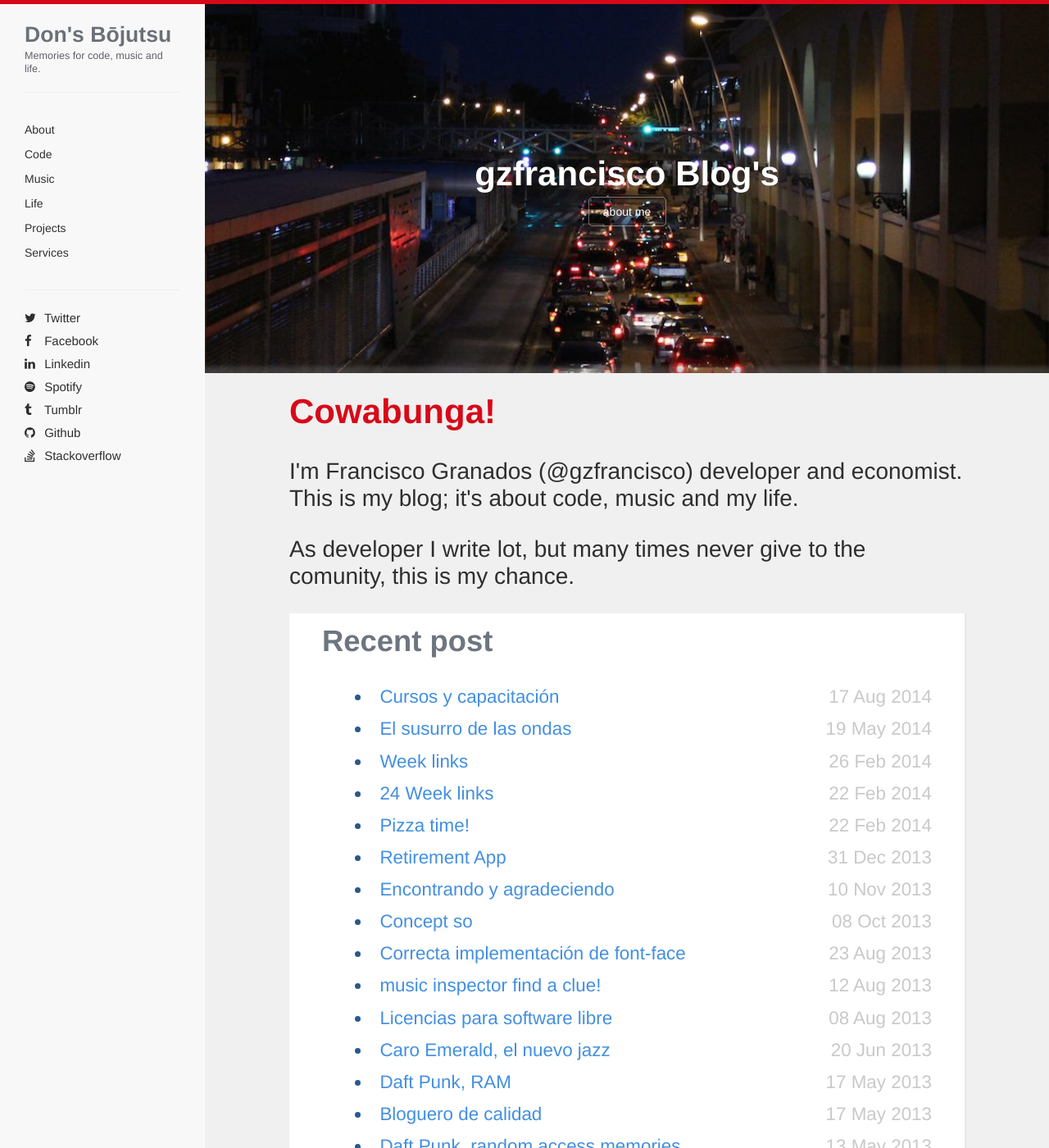
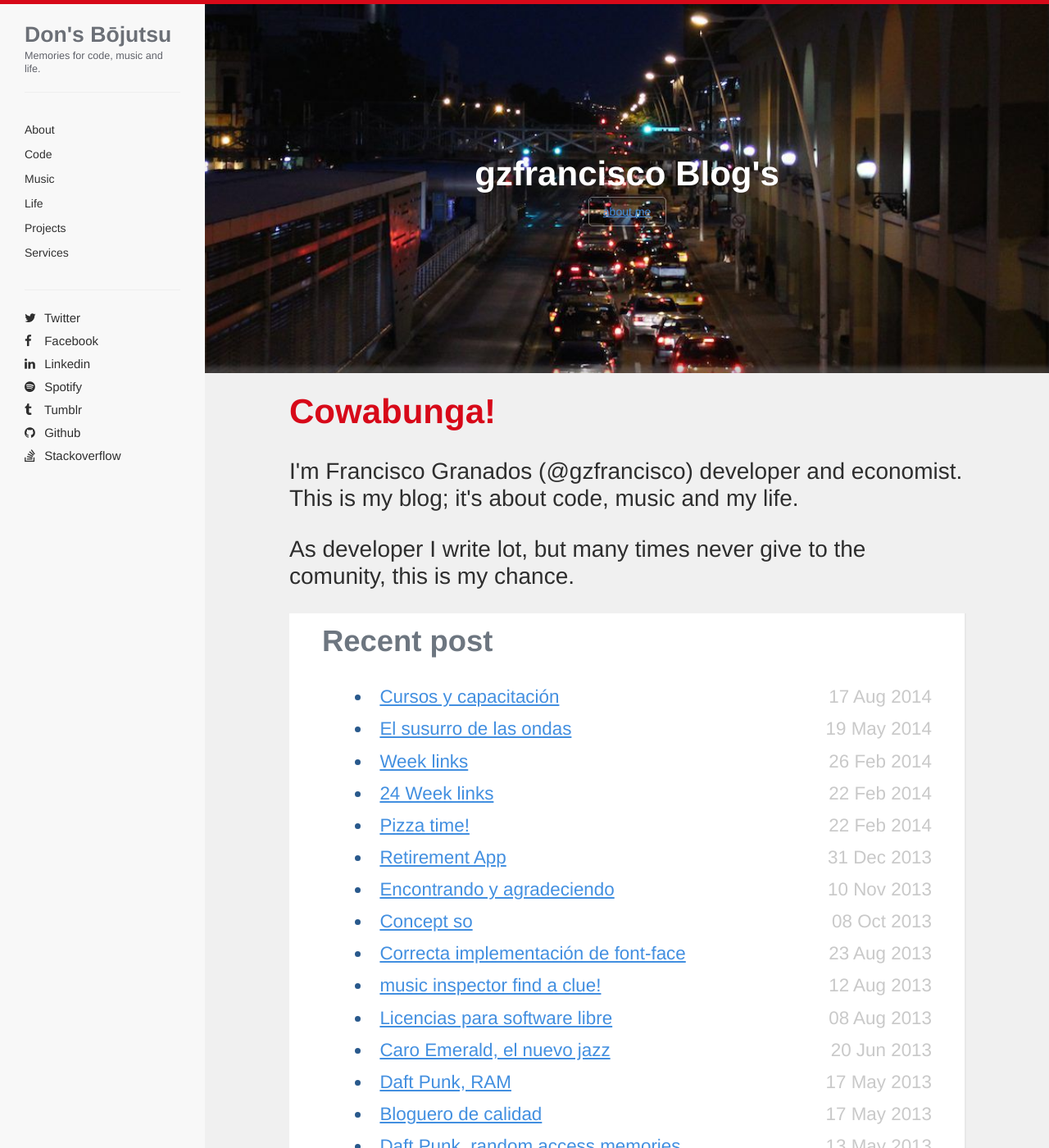
Before and after one commit to gzfrancisco/gzfrancisco.github.io, a Jekyll site: the page built from index.html, in a window 1280 px wide and 1400 px high. Shown: the whole window at 82% size. Built offline with Jekyll 4.4.1, drawn with Linux system fonts in a browser that asks for light colours; nearby versions of some CDN libraries; Markdown is read by kramdown in place of the engine named in the settings.

Commit message:
Update links

```diff
--- a/Gemfile
+++ b/Gemfile
@@ -1,4 +1,4 @@
-ruby '2.0.0'
+ruby '2.1.1'
 
 source 'https://rubygems.org'
 
@@ -6,3 +6,4 @@
 gem 'jekyll'
 gem 'sass'
 gem 'bourbon'
+gem 'foreman', require: false
--- a/css/main.css
+++ b/css/main.css
@@ -17,8 +17,8 @@
   line-height: 130%; }
 
 a {
-  text-decoration: none;
-  color: inherit; }
+  color: inherit;
+  text-decoration: none; }
 
 aside {
   -webkit-box-sizing: border-box;
@@ -114,8 +114,13 @@
   font-weight: 100;
   color: #2e2e2e;
   line-height: 120%; }
-  p a {
-    color: #d90006; }
+
+article a {
+  color: #d90006;
+  color: #428fe0;
+  text-decoration: underline; }
+article a.attachement:after {
+  content: "\D83D\DCCE"; }
 
 img {
   width: 100%; }
```
Also changed, not shown: css/_sass/article.sass (+7 -0 lines), css/_sass/elements.sass (+5 -2 lines), Gemfile.lock.
